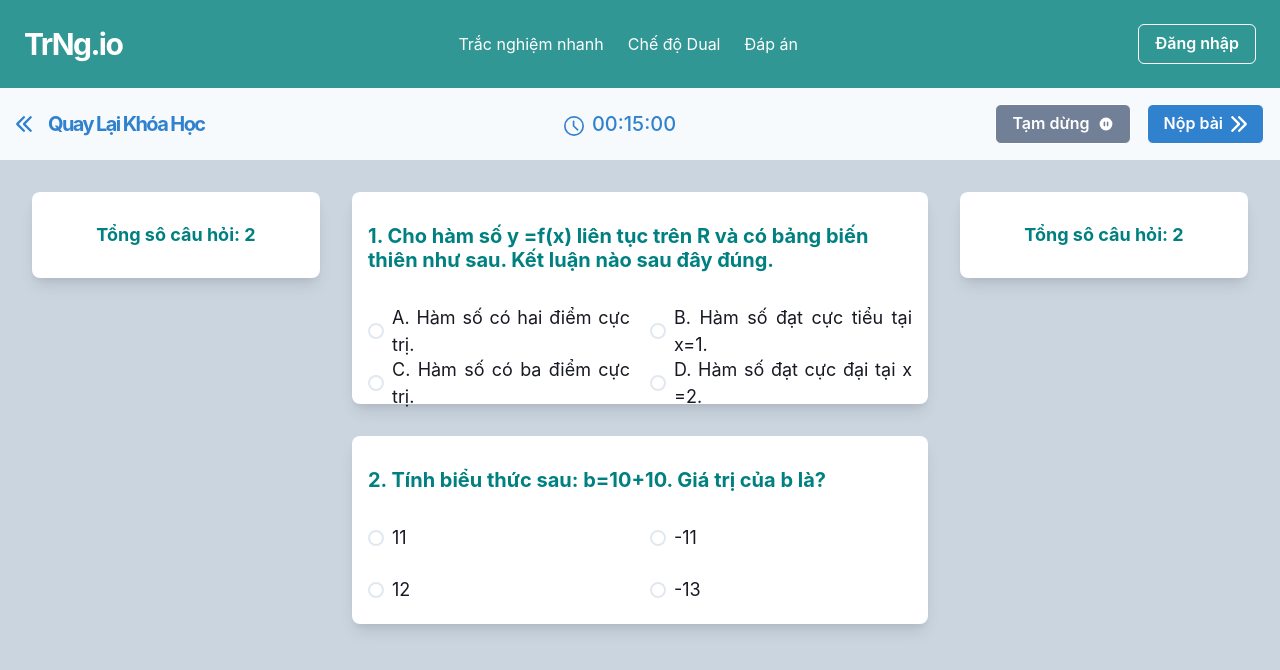
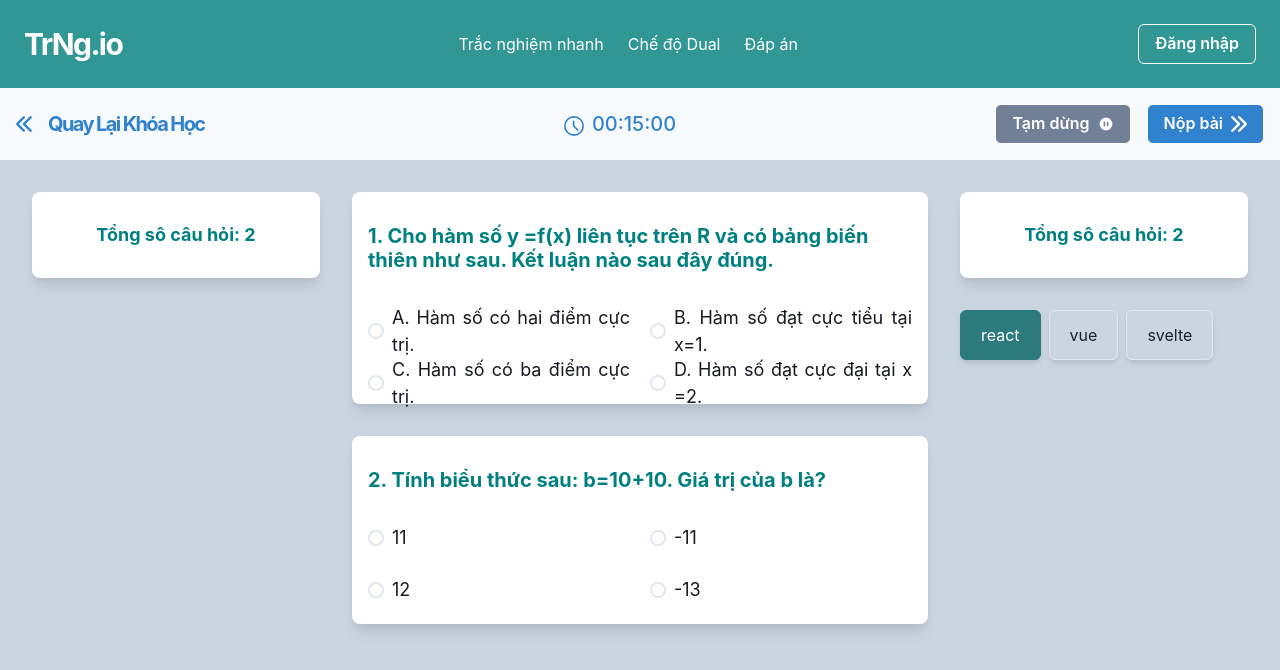
Before and after one commit to ch-luan2015/tracnghiem.io, a React (Create React App) app: page / in a window 1280 px wide. Shown: the top 670 px of the page. Built offline with nearby package versions, Linux system fonts and the light colour scheme.

Commit message:
Add Radio card

```diff
--- a/src/Pages/Exam/index.tsx
+++ b/src/Pages/Exam/index.tsx
@@ -3,8 +3,33 @@ import mathData from "../../data/Toan.json";
 import QuestionCard from "./QuestionCard";
 import ChooseTable from "./ChooseTable";
 import { Exam } from "resource/model/question";
-import { Flex, Box, Spacer } from "@chakra-ui/react";
+import { Flex, Box, Spacer, useRadioGroup, HStack } from "@chakra-ui/react";
+import RadioCard from "../../components/RadioCard";
 
+function Example() {
+  const options = ["react", "vue", "svelte"];
+
+  const { getRootProps, getRadioProps } = useRadioGroup({
+    name: "framework",
+    defaultValue: "react",
+    onChange: console.log,
+  });
+
+  const group = getRootProps();
+
+  return (
+    <HStack {...group}>
+      {options.map((value: any) => {
+        const radio = getRadioProps({ value });
+        return (
+          <RadioCard key={value} {...radio}>
+            {value}
+          </RadioCard>
+        );
+      })}
+    </HStack>
+  );
+}
 export default function index() {
   const exam = mathData as Exam;
 
@@ -22,6 +47,7 @@ export default function index() {
 
       <Box flex="1 0 0">
         <ChooseTable index={exam.questions.length} />
+        <Example />
       </Box>
     </Flex>
   );
--- a/src/components/RadioCard/index.tsx
+++ b/src/components/RadioCard/index.tsx
@@ -1,8 +1,8 @@
 import React, { useState } from "react";
 import { Question } from "resource/model/question";
-import { Input, Stack, Select, Checkbox, SimpleGrid, Heading, Text, Box, Radio, RadioGroup } from "@chakra-ui/react";
+import { useRadio, Input, Stack, Select, Checkbox, SimpleGrid, Heading, Text, Box, Radio, RadioGroup } from "@chakra-ui/react";
 
-function RadioCard(props) {
+export default function RadioCard(props: any) {
   const { getInputProps, getCheckboxProps } = useRadio(props);
 
   const input = getInputProps();
@@ -35,29 +35,3 @@ function RadioCard(props) {
 }
 
 // Step 2: Use the `useRadioGroup` hook to control a group of custom radios.
-function Example() {
-  const options = ["react", "vue", "svelte"];
-
-  const { getRootProps, getRadioProps } = useRadioGroup({
-    name: "framework",
-    defaultValue: "react",
-    onChange: console.log,
-  });
-
-  const group = getRootProps();
-
-  return (
-    <HStack {...group}>
-      {options.map((value) => {
-        const radio = getRadioProps({ value });
-        return (
-          <RadioCard key={value} {...radio}>
-            {value}
-          </RadioCard>
-        );
-      })}
-    </HStack>
-  );
-}
-
-render(<Example />);
```
Also changed, not shown: 1 other file (tests, documents, lock files or other folders).
